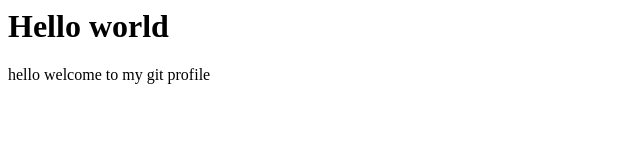
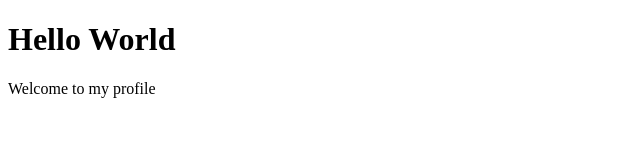
Before and after one commit to mukesh804/jenkinsdemo, a plain HTML site: page index.html in a window 1280 px wide. Shown: the whole page, without its empty margins (0-640 px from the left). Drawn offline with Linux system fonts and the light colour scheme.

Commit message:
Update index.html

```diff
--- a/index.html
+++ b/index.html
@@ -1,2 +1,11 @@
-<h1> Hello world </h1>
-hello welcome to my git profile
+
+<!DOCTYPE html>
+<html>
+<body>
+
+<h1>Hello World</h1>
+
+<p>Welcome to my profile </p>
+
+</body>
+</html>
```
